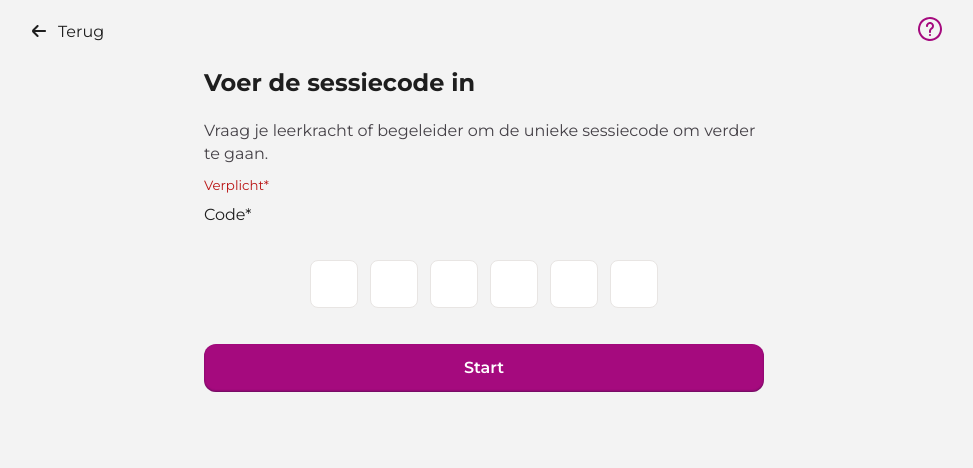
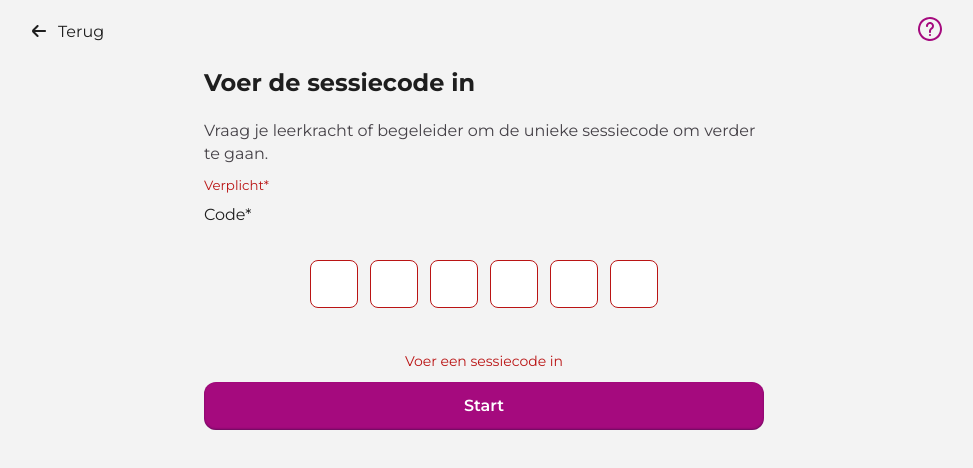
Before and after one commit to r1003875/sensus_frontend, a Vue app in the folder Sensus_FrontEnd/: page /code in a window 1280 px wide. Both pictures are taken after a click on the button "Start". Shown: the top 468 px of the page, without its empty margins (156-1129 px from the left). Built offline with nearby package versions, Linux system fonts and the light colour scheme; no server answers.

Commit message:
feat: add error handling for session code input and display error message

```diff
--- a/Sensus_FrontEnd/src/views/Code.vue
+++ b/Sensus_FrontEnd/src/views/Code.vue
@@ -6,11 +6,13 @@ import PrimaryButton from '@/components/PrimaryButton.vue'
 
 const router = useRouter()
 const code = ref(['', '', '', '', '', ''])
+const showError = ref(false)
 
 const handleInput = (index, event) => {
   const value = event.target.value
   if (value.length <= 1) {
     code.value[index] = value.toUpperCase()
+    showError.value = false
     // Move to next input if value entered
     if (value && index < 5) {
       const nextInput = document.querySelector(`input[data-index="${index + 1}"]`)
@@ -36,8 +38,13 @@ const handleKeyDown = (index, event) => {
 
 const startSession = () => {
   const fullCode = code.value.join('')
+  if (fullCode.length === 0) {
+    showError.value = true
+    return
+  }
   if (fullCode.length === 6) {
     // TODO: Validate code and start session
+    showError.value = false
     router.push('/gegevens')
   }
 }
@@ -61,10 +68,12 @@ const startSession = () => {
           inputmode="uppercase"
           maxlength="1"
           class="code-box"
+          :class="{ 'code-box--error': showError }"
           @input="handleInput(index, $event)"
           @keydown="handleKeyDown(index, $event)"
         />
       </div>
+      <div v-if="showError" class="error-message">Voer een sessiecode in</div>
       <PrimaryButton text="Start" @click="startSession" />
     </section>
   </main>
@@ -100,4 +109,15 @@ const startSession = () => {
 .code-box::placeholder {
   color: #e8e5e3;
 }
+
+.code-box--error {
+  border-color: var(--error-600);
+}
+
+.error-message {
+  color: var(--error-600);
+  font-size: 14px;
+  margin-top: 8px;
+  text-align: center;
+}
 </style>
```
